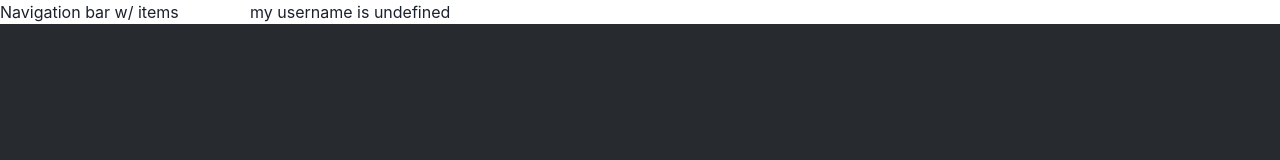
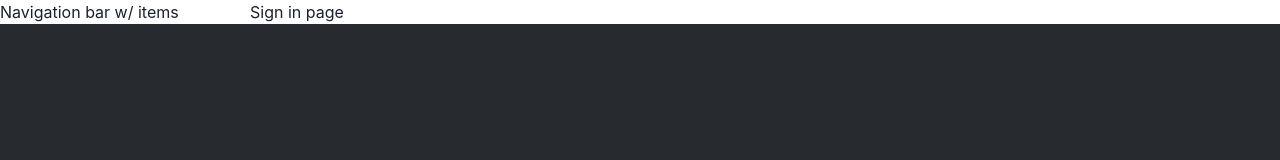
Before and after one commit to Madisonkanna/next-fullstack-old, a Next.js app: page /SignIn in a window 1280 px wide. Shown: the top 160 px of the page. Built offline with nearby package versions, Linux system fonts and the light colour scheme; no server answers; the database is empty.

Commit message:
fix(home): correct author name from link table

```diff
--- /dev/null
+++ b/pages/SignIn.tsx
@@ -0,0 +1,5 @@
+const SignIn = () => {
+  return <div>Sign in page</div>;
+};
+
+export default SignIn;
--- a/pages/index.tsx
+++ b/pages/index.tsx
@@ -10,7 +10,7 @@ export const getStaticProps: GetStaticProps = async () => {
   const links = await prisma.link.findMany({
     where: { published: true },
     include: {
-      user: {
+      author: {
         select: { email: true, username: true },
       },
     },
```
